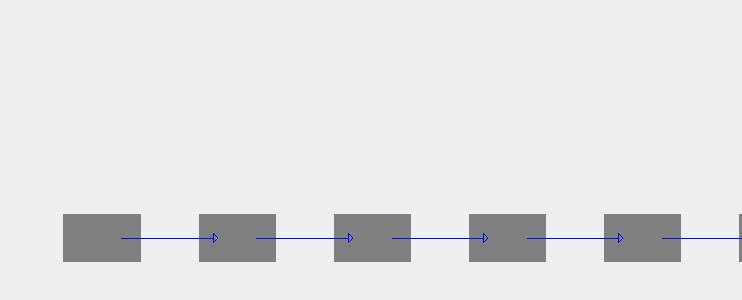
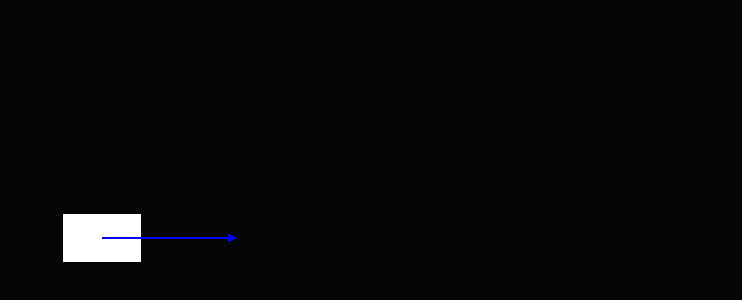
Before and after one commit to romero-jose/visualizations, a website built with webpack: page dist/index.html in a window 1280 px wide. Shown: the part 162-462 px from the top of the page, without its empty margins (538-1280 px from the left). Built offline with nearby package versions, Linux system fonts and the light colour scheme.

Commit message:
Refactors node and arrow into functions

```diff
--- a/src/index.js
+++ b/src/index.js
@@ -4,62 +4,90 @@ const OFFSET = 14;
 const WIDTH = 8;
 const HEIGHT = 5;
 const ARROW_WIDTH = 1;
+const LINE_WIDTH = 0.2;
 
-const renderer = new THREE.WebGLRenderer();
-renderer.setSize(window.innerWidth, window.innerHeight);
-document.body.appendChild(renderer.domElement);
+let scene, camera, renderer;
+let root;
 
-window.addEventListener('resize', onWindowResize);
+function init() {
+    scene = new THREE.Scene();
+    scene.background = new THREE.Color(0x050505);
 
-const camera = new THREE.PerspectiveCamera(45, window.innerWidth / window.innerHeight, 1, 500);
-camera.position.set(0, 0, 100);
-camera.lookAt(0, 0, 0);
+    camera = new THREE.PerspectiveCamera(45, window.innerWidth / window.innerHeight, 1, 5000);
+    camera.position.set(0, 0, 100);
+    scene.add(camera);
 
-const scene = new THREE.Scene();
-scene.background = new THREE.Color(0xefefef);
+    root = new THREE.Group();
 
-function add_nodes() {
-    const geometry = new THREE.PlaneGeometry(WIDTH, HEIGHT);
-    const material = new THREE.MeshBasicMaterial({ color: 0x808080 });
-    const node = new THREE.Mesh(geometry, material);
+    const l = link();
+    root.add(l);
+    scene.add(root);
 
-    for (let i = 0; i < 10; ++i) {
-        const cpy = node.clone()
-        cpy.position.set(i * OFFSET, 0, 0);
-        scene.add(cpy);
-    }
+    renderer = new THREE.WebGLRenderer();
+    renderer.setPixelRatio( window.devicePixelRatio );
+    renderer.setSize(window.innerWidth, window.innerHeight);
+    document.getElementById( 'container' ).appendChild( renderer.domElement );
+
+    window.addEventListener('resize', onWindowResize);
+    renderer.render(scene, camera);
 }
 
-function add_arrows() {
-    const material = new THREE.LineBasicMaterial({ color: 0x0000ff });
-    const points = [];
-    const x0 = WIDTH / 4;
-    const x1 = OFFSET - WIDTH / 4;
-    const y = ARROW_WIDTH / 2;
-    points.push(new THREE.Vector3(x0, 0, 0));
-    points.push(new THREE.Vector3(x1 - y, 0, 0));
-    points.push(new THREE.Vector3(x1 - y, y, 0));
-    points.push(new THREE.Vector3(x1, 0, 0));
-    points.push(new THREE.Vector3(x1 - y, -y, 0));
-    points.push(new THREE.Vector3(x1 - y, 0, 0));
-
-    const geometry = new THREE.BufferGeometry().setFromPoints(points);
-    const line = new THREE.Line(geometry, material);
-
-    for (let i = 0; i < 10; ++i) {
-        const cpy = line.clone()
-        cpy.position.set(i * OFFSET, 0, 0);
-        scene.add(cpy);
-    }
+function link() {
+    const link = new THREE.Group();
+    link.add(node());
+    link.add(arrow());
+    return link;
 }
 
-add_nodes()
-add_arrows()
-renderer.render(scene, camera);
+function node() {
+    const geometry = new THREE.PlaneGeometry(WIDTH, HEIGHT);
+    const material = new THREE.MeshBasicMaterial({ color: 0xffffff });
+    const node = new THREE.Mesh(geometry, material);
+    node.position.set(0, 0, 0);
+    return node;
+}
+
+function arrow() {
+    const material = new THREE.MeshBasicMaterial({ color: 0x0000ff });
+
+    const plane_geometry = new THREE.PlaneGeometry(OFFSET - WIDTH / 2, LINE_WIDTH);
+    const plane = new THREE.Mesh(plane_geometry, material);
+    plane.position.set(OFFSET / 2, 0, 0);
+
+    const length = OFFSET;
+    const arrow_length = ARROW_WIDTH;
+    const arrow_width = ARROW_WIDTH;
+    const width = LINE_WIDTH;
+    const tail_length = length - arrow_length;
+
+    const head_geometry = new THREE.BufferGeometry();
+    const vertices = new Float32Array( [
+        0, width / 2, 0,
+        0, -width / 2, 0,
+        tail_length, -width / 2, 0,
+
+        tail_length, -width / 2, 0,
+        tail_length, width / 2, 0,
+        0, width / 2, 0,
+
+        tail_length, arrow_width / 2, 0,
+        tail_length, -arrow_width / 2, 0,
+        length, 0, 0,
+    ])
+    head_geometry.setAttribute('position', new THREE.BufferAttribute(vertices, 3));
+    const mesh = new THREE.Mesh(head_geometry, material);
+
+    return mesh;
+}
 
 function onWindowResize() {
+
     camera.aspect = window.innerWidth / window.innerHeight;
     camera.updateProjectionMatrix();
 
-    renderer.setSize(window.innerWidth, window.innerHeight);
+    renderer.setSize( window.innerWidth, window.innerHeight );
+    renderer.render(scene, camera);
+
 }
+
+init();
```
Also changed, not shown: dist/index.html.
